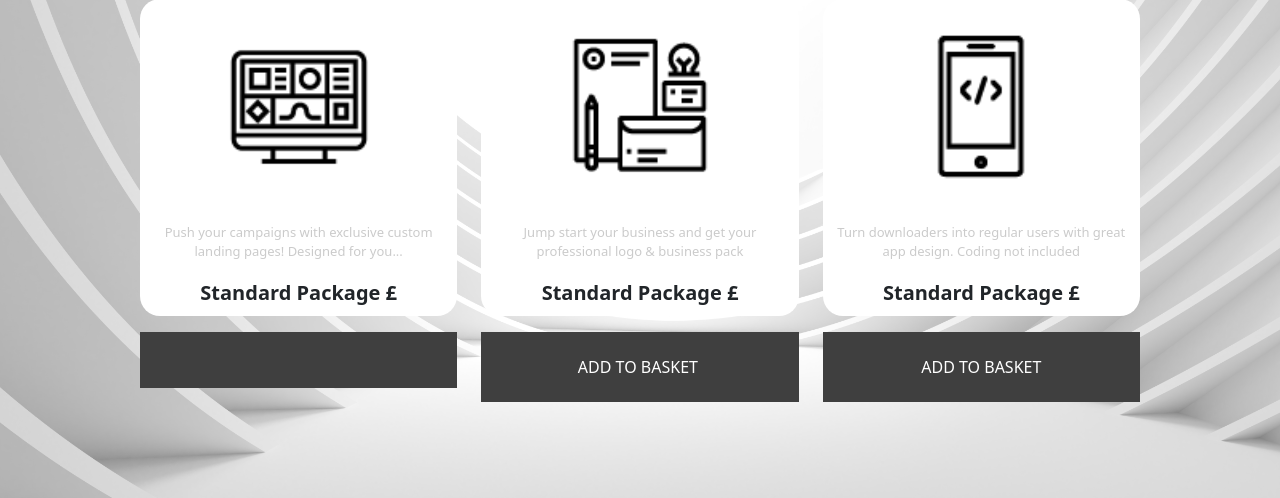
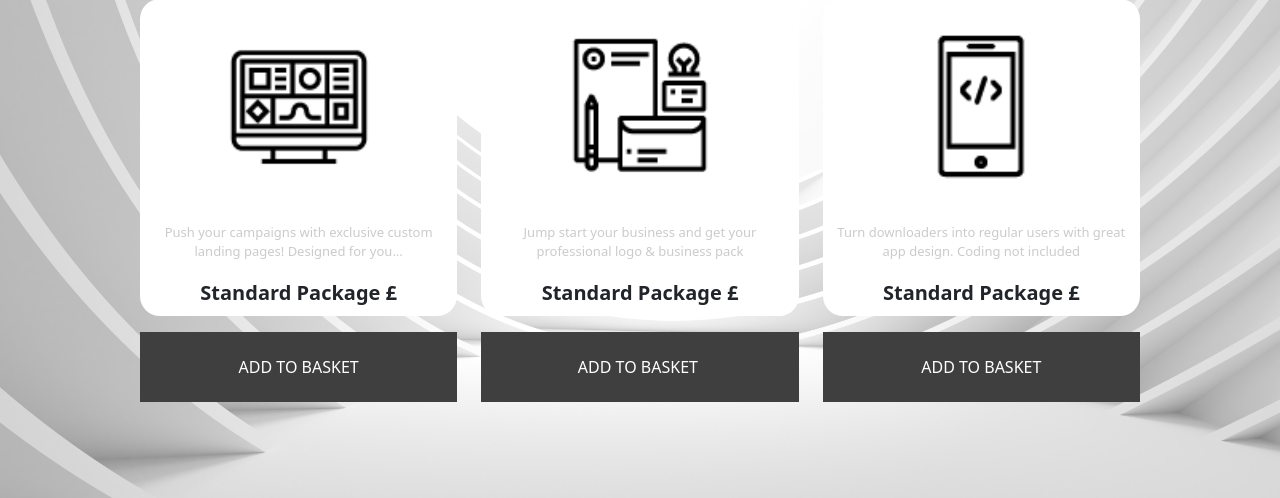
Before and after one commit to sammysimmons/milestone4, a Django app: template home/templates/home/index.html in a window 1280 px wide. Shown: the part 1754-2252 px from the top of the page. Run offline with Django 3.2, Linux system fonts and the light colour scheme; the template is opened without the code that fills it, so the values that code supplies are empty; some libraries are stand-ins or nearby versions.

Commit message:
testing .pk klass

```diff
--- a/home/templates/home/index.html
+++ b/home/templates/home/index.html
@@ -80,11 +80,11 @@
                         </div>
                     </div>
                 </div>
-                <form class="form " action="{% url 'add_to_bag' landingpage.pk %} " method="POST ">
+                <form class="form " action="{% url 'add_to_bag' landingpage.id %} " method="POST ">
                     {% csrf_token %}
                     <div class="form-row ">
                         <div class="p-3 sellingpoint text-center text-white mt-3 cursor ">
-                            <button type="submit " class="btn btn-black text-white rounded-0 text-uppercase " date-item_id="{{ product.id }} " id="{{ product.name }} " value="Add to Basket " </button>
+                            <button type="submit " class="btn btn-black text-white rounded-0 text-uppercase " date-item_id="{{ product.id }} " id="{{ product.name }} " value="Add to Basket ">Add to basket</button>
                         </div>
                         <input type="hidden" name="redirect_url" value="{{ request.path }}">
                     </div>
```
